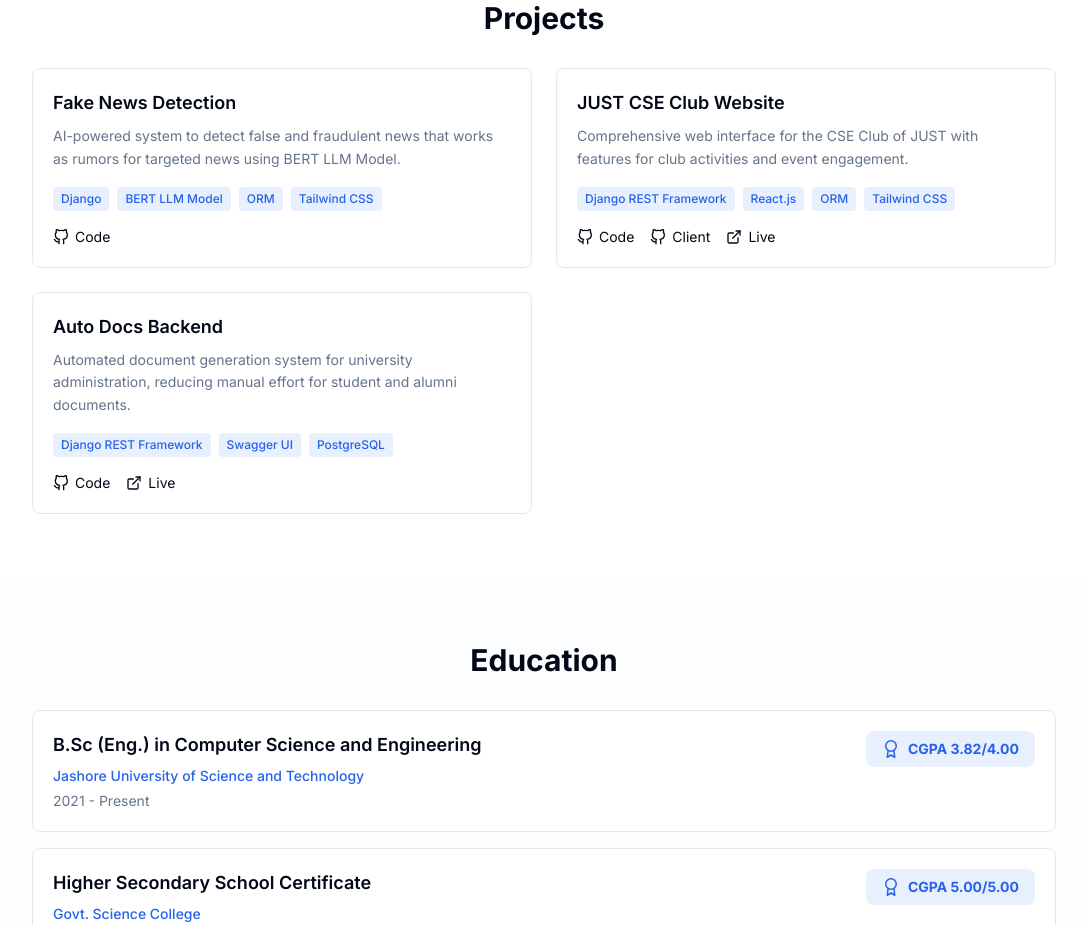
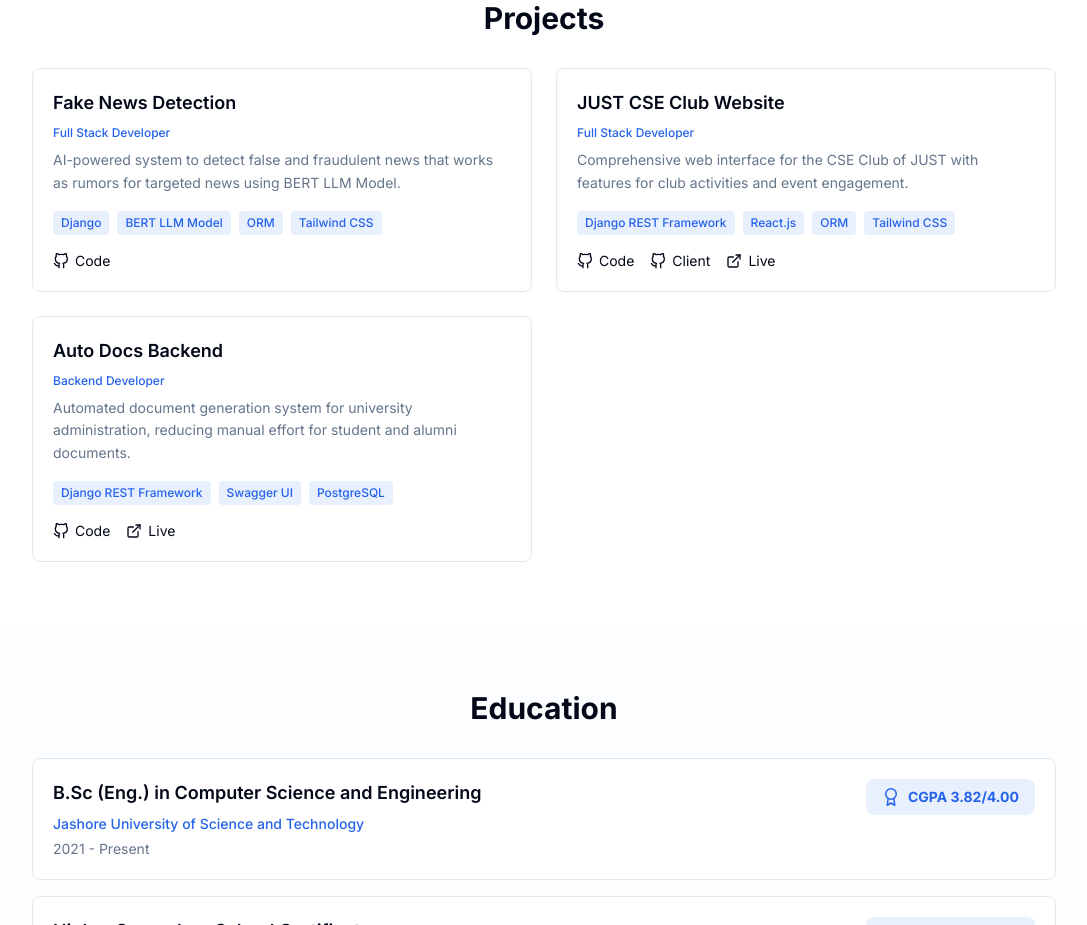
Before and after one commit to SakibSibly/portfolio, a Next.js app: page / in a window 1280 px wide. Shown: the part 2840-3765 px from the top of the page, without its empty margins (96-1183 px from the left). Built offline with nearby package versions, Linux system fonts and the light colour scheme.

Commit message:
Update "My specific role added in the project section"

```diff
--- a/components/Projects.tsx
+++ b/components/Projects.tsx
@@ -6,6 +6,7 @@ import { FiGithub, FiExternalLink } from 'react-icons/fi'
 const projects = [
   {
     title: 'Fake News Detection',
+    role: 'Full Stack Developer',
     description: 'AI-powered system to detect false and fraudulent news that works as rumors for targeted news using BERT LLM Model.',
     tech: ['Django', 'BERT LLM Model', 'ORM', 'Tailwind CSS'],
     github: 'https://github.com/SakibSibly/FakeNewsDetection',
@@ -13,6 +14,7 @@ const projects = [
   },
   {
     title: 'JUST CSE Club Website',
+    role: 'Full Stack Developer',
     description: 'Comprehensive web interface for the CSE Club of JUST with features for club activities and event engagement.',
     tech: ['Django REST Framework', 'React.js', 'ORM', 'Tailwind CSS'],
     github: 'https://github.com/SakibSibly/just-cse-club-backend',
@@ -21,6 +23,7 @@ const projects = [
   },
   {
     title: 'Auto Docs Backend',
+    role: 'Backend Developer',
     description: 'Automated document generation system for university administration, reducing manual effort for student and alumni documents.',
     tech: ['Django REST Framework', 'Swagger UI', 'PostgreSQL'],
     github: 'https://github.com/SakibSibly/auto-docs-server',
@@ -45,6 +48,7 @@ const Projects = () => {
             >
               <div className="p-5">
                 <h3 className="text-lg font-semibold mb-2 text-foreground">{project.title}</h3>
+                <p className="text-xs text-primary font-medium mb-2">{project.role}</p>
                 <p className="text-sm text-muted-foreground mb-4 leading-relaxed">
                   {project.description}
                 </p>
```
